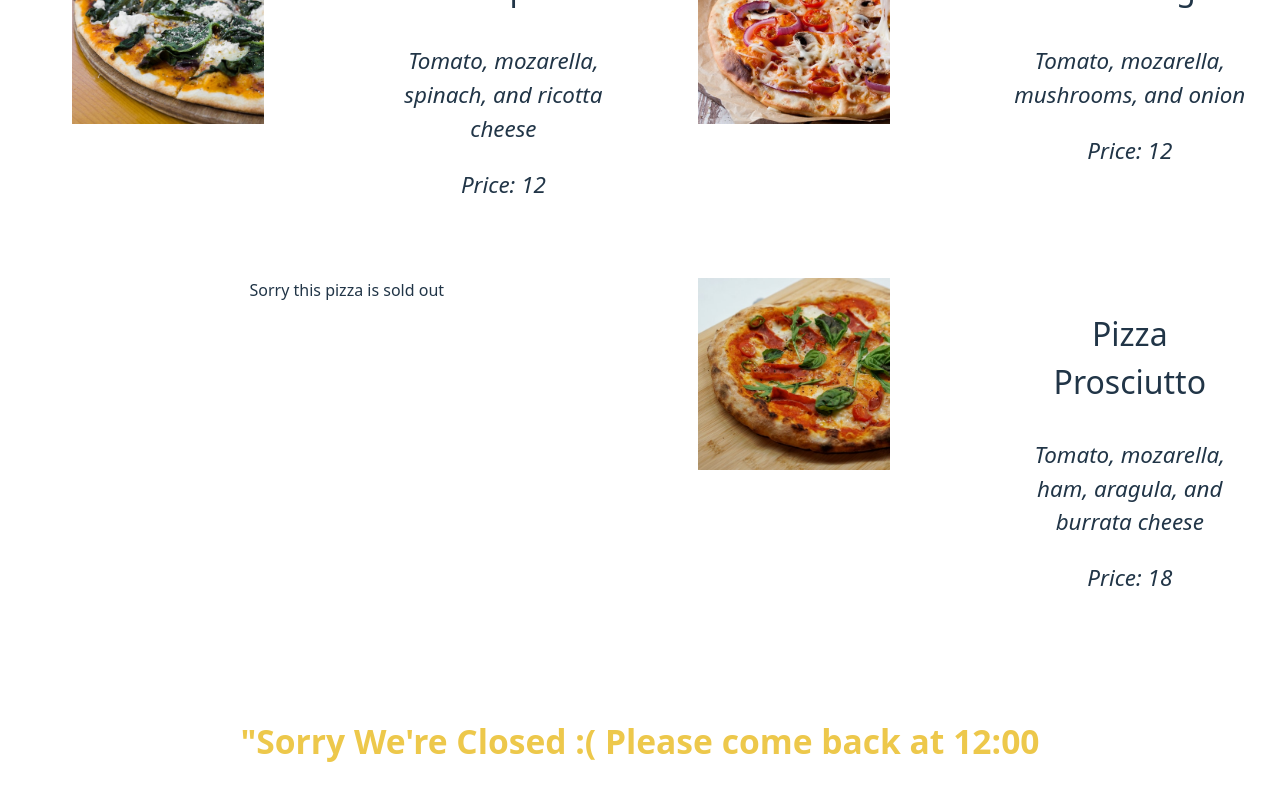
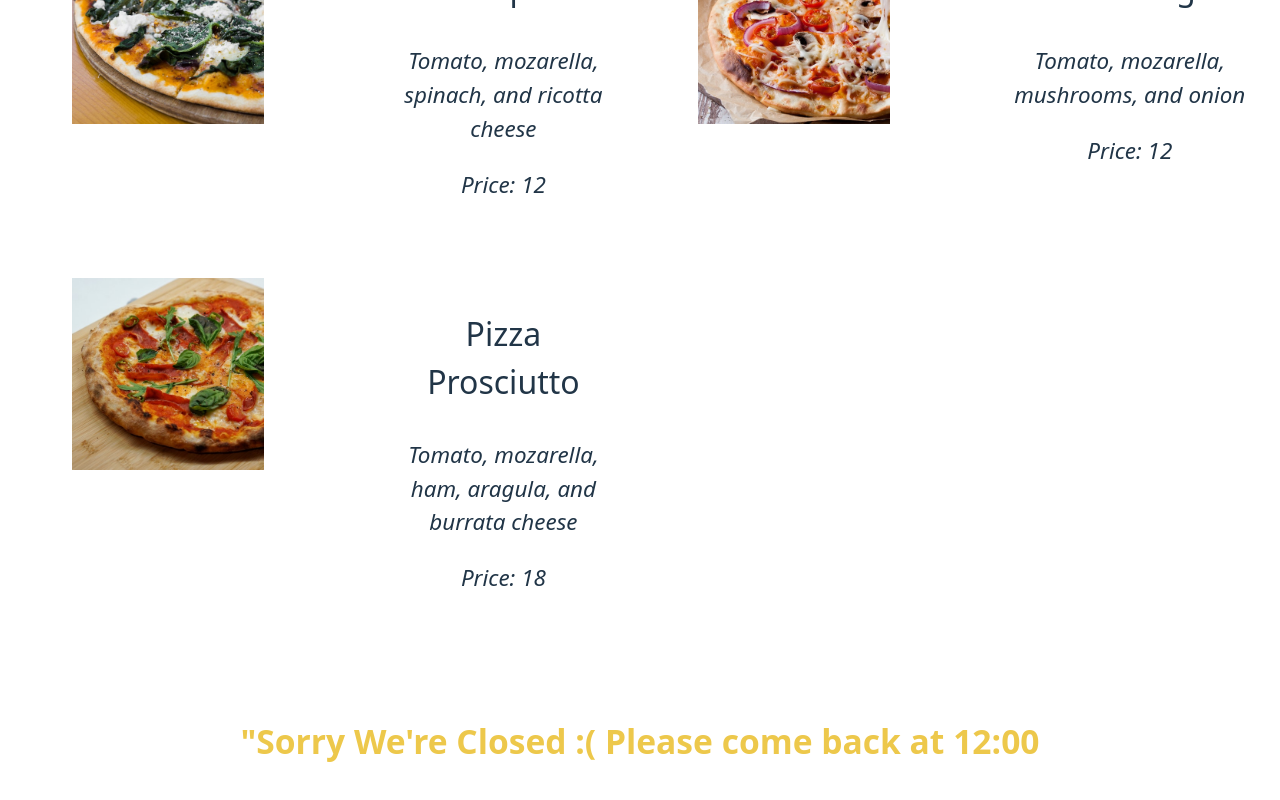
Before and after one commit to georgetsai2028/pizza-menu, a React (Vite) app: page / in a window 1280 px wide. Shown: the part 865-1665 px from the top of the page. Built offline with nearby package versions, Linux system fonts and the light colour scheme.

Commit message:
cleaned up code and made pizza object

```diff
--- a/src/App.tsx
+++ b/src/App.tsx
@@ -83,13 +83,7 @@ const Menu = ({ pizzaData }: MenuProps) => {
       <h2> Our Menu</h2>
       <ul className="pizzas">
         {pizzas.map((pizza) => (
-          <Pizza
-            name={pizza.name}
-            ingredients={pizza.ingredients}
-            price={pizza.price}
-            photoName={pizza.photoName}
-            soldOut={pizza.soldOut}
-          />
+          <Pizza pizzaObj={pizza} key={pizza.name} />
         ))}
       </ul>
     </div>
@@ -106,10 +100,7 @@ const Footer = () => {
   return (
     <footer>
       {isOpen ? (
-        <div className="order">
-          <h2> We're Open until 22:00! Click here to order online </h2>
-          <button className="orderButton">Order</button>
-        </div>
+        <Order />
       ) : (
         <div>
           <h2> "Sorry We're Closed :( Please come back at 12:00</h2>
@@ -119,10 +110,19 @@ const Footer = () => {
   );
 };
 
-function Pizza(props: PizzaProps) {
-  const { name, ingredients, price, photoName, soldOut } = props;
+const Order = () => {
+  return (
+    <div className="order">
+      <h2> We're Open until 22:00! Click here to order online </h2>
+      <button className="orderButton">Order</button>
+    </div>
+  );
+};
+
+function Pizza({ pizzaObj }: { pizzaObj: PizzaProps }) {
+  const { name, ingredients, price, photoName, soldOut } = pizzaObj;
   if (soldOut) {
-    return <div> Sorry this pizza is sold out</div>;
+    return null;
   }
 
   return (
```
